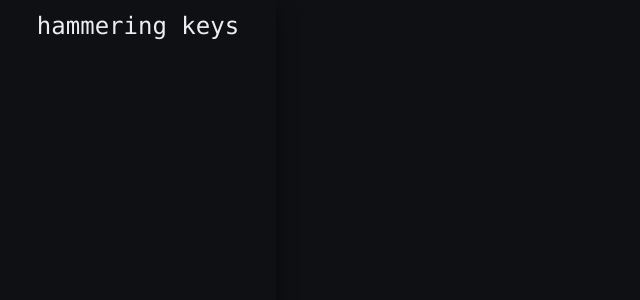
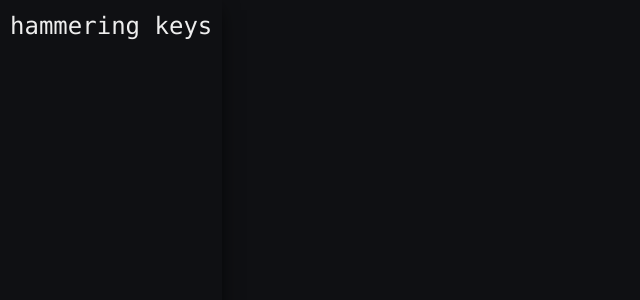
Before and after one commit to KhaledAylii/hammeringkeys, a React (Create React App) app in the folder client/: page / in a window 1280 px wide. Shown: the top 300 px of the page, without its empty margins (0-640 px from the left). Built offline with nearby package versions, Linux system fonts and the light colour scheme.

Commit message:
fix: adjust navbar dimensions

```diff
--- a/client/src/components/navbar/Navbar.tsx
+++ b/client/src/components/navbar/Navbar.tsx
@@ -5,7 +5,8 @@ import * as styles from '../../App.scss';
 
 const NavbarContainer = styled(Box)`
     height: 100vh;
-    width: 20%;
+    width: inherit;
+    max-width: inherit;
     background-color: ${styles.colorSecondary};
     color: ${styles.colorTernary};
     position: fixed;
```
